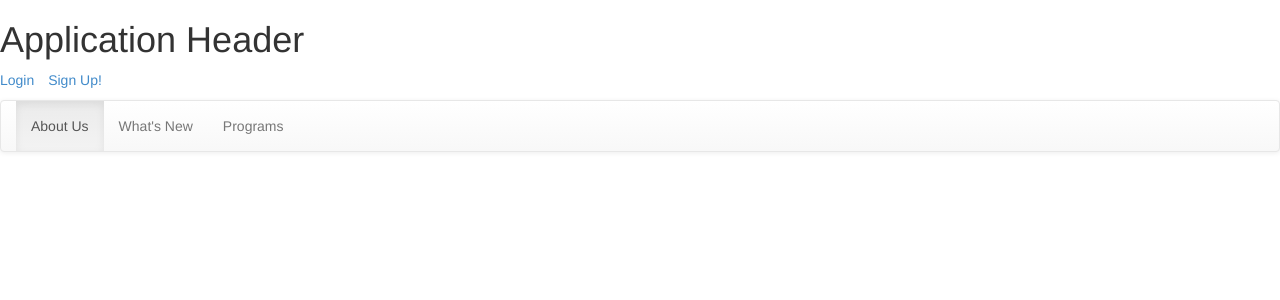
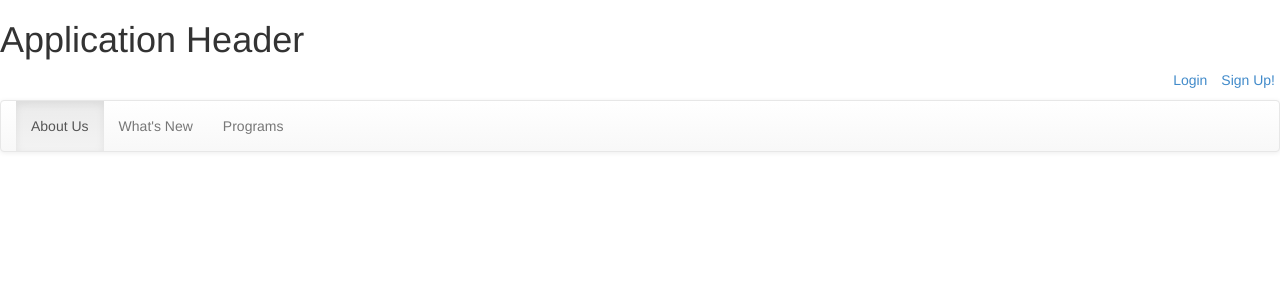
Before and after one commit to cool-beans/Team65_buffer, a Django app: template app/templates/final_project/base.html in a window 1280 px wide. Shown: the top 300 px of the page. Run offline with Django 3.2, Linux system fonts and the light colour scheme; the template is opened without the code that fills it, so the values that code supplies are empty; parts of the project's set-up code (start-up, migrations or seed data) failed here and were passed over; some libraries are stand-ins or nearby versions.

Commit message:
Added the grid system.

```diff
--- a/app/templates/final_project/base.html
+++ b/app/templates/final_project/base.html
@@ -14,17 +14,29 @@
 <body>
    <div class="header">
       <div class="row">
-         <h1>Application Header</h1>
-         {% include 'final_project/partials/login.html' %}
+         <div class=pull-left">
+            <h1>Application Header</h1>
+         </div>
+         <div class="pull-right">
+            {% include 'final_project/partials/login.html' %}
+         </div>
       </div>
    </div><!-- header-->
    <div class="content">
       <div class="navigation">
-         {% include 'final_project/partials/navigation.html' %}
+         <div class="row">
+            <div class="span12">
+               {% include 'final_project/partials/navigation.html' %}
+            </div>
+         </div>
       </div>
-      {% block content %}{% endblock %}
+      <div class="row">
+         {% block content %}{% endblock %}
+      </div>
    </div><!--content-->
    <div class="footer">
+      <div class="row">
+      </div>
    </div><!--footer-->
 </body>
 </html>
```
